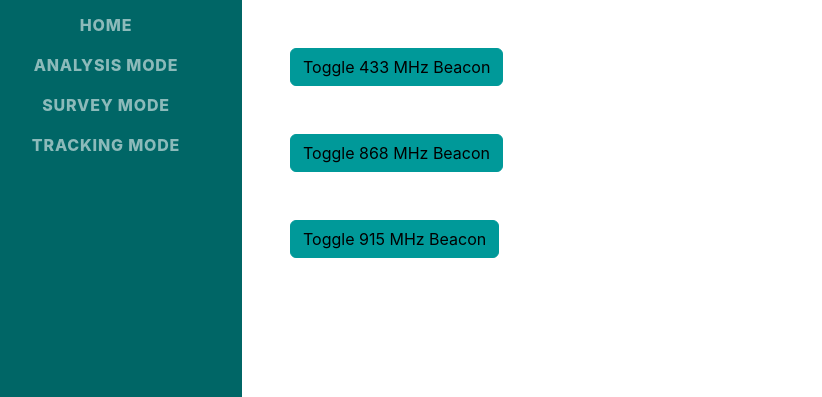
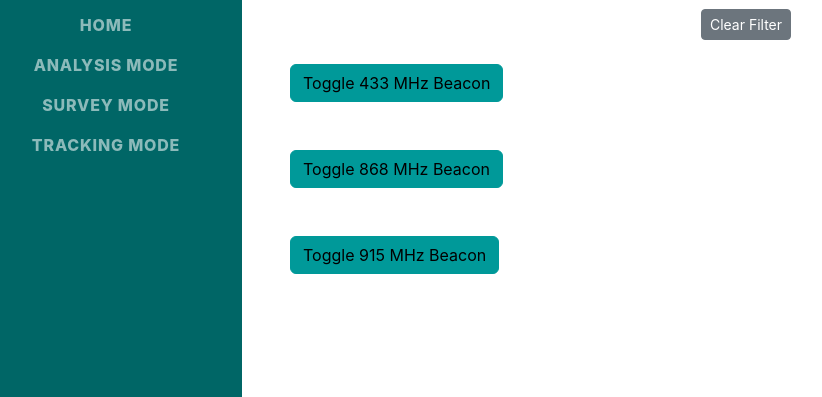
Before and after one commit to skinnyrad/Lora-Scanner, a Flask app: page /tracking in a window 1280 px wide. Shown: the part 403-800 px from the top of the page, without its empty margins (30-852 px from the left). Run offline with Flask 3, Linux system fonts and the light colour scheme; data that the repository does not hold is empty; some libraries are stand-ins or nearby versions; some web fonts are replaced.

Commit message:
Chore: Updating the syle of the clear filter button

```diff
--- a/templates/tracking.html
+++ b/templates/tracking.html
@@ -69,8 +69,10 @@
                         </div>
 
                         <br>
-                        <!-- Add a Clear Selection button with a CSS class -->
-                        <button id="clear-selection-button" class="center-button" style="display: none;">Clear Filter</button>
+
+                        <button id="clear-selection-button" class="btn btn-secondary btn-sm" style="display: none; display: block;   margin: 0 auto;   text-align: center;">Clear Filter</button>
+
+
 
                         <br>
                         <script>
```
